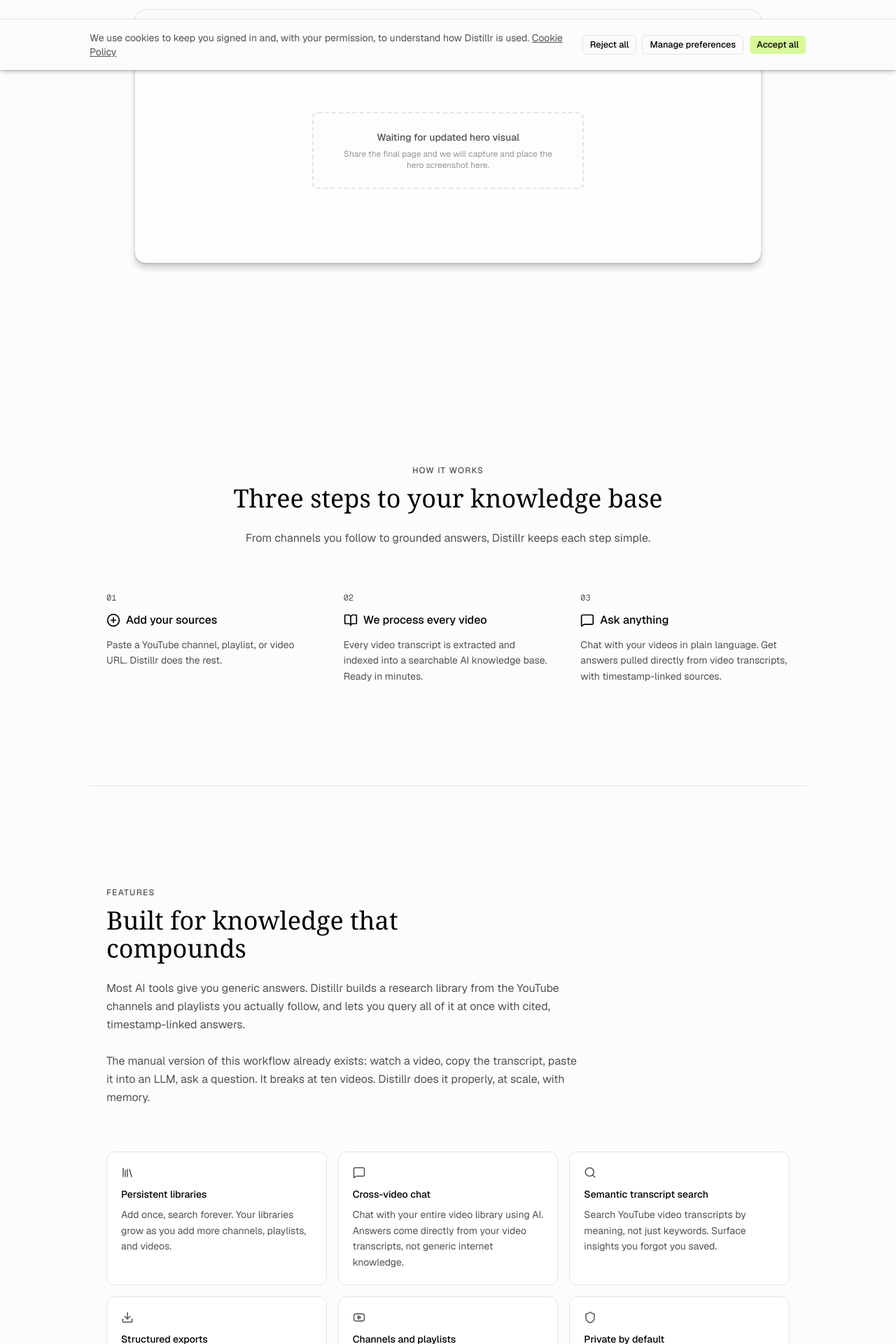
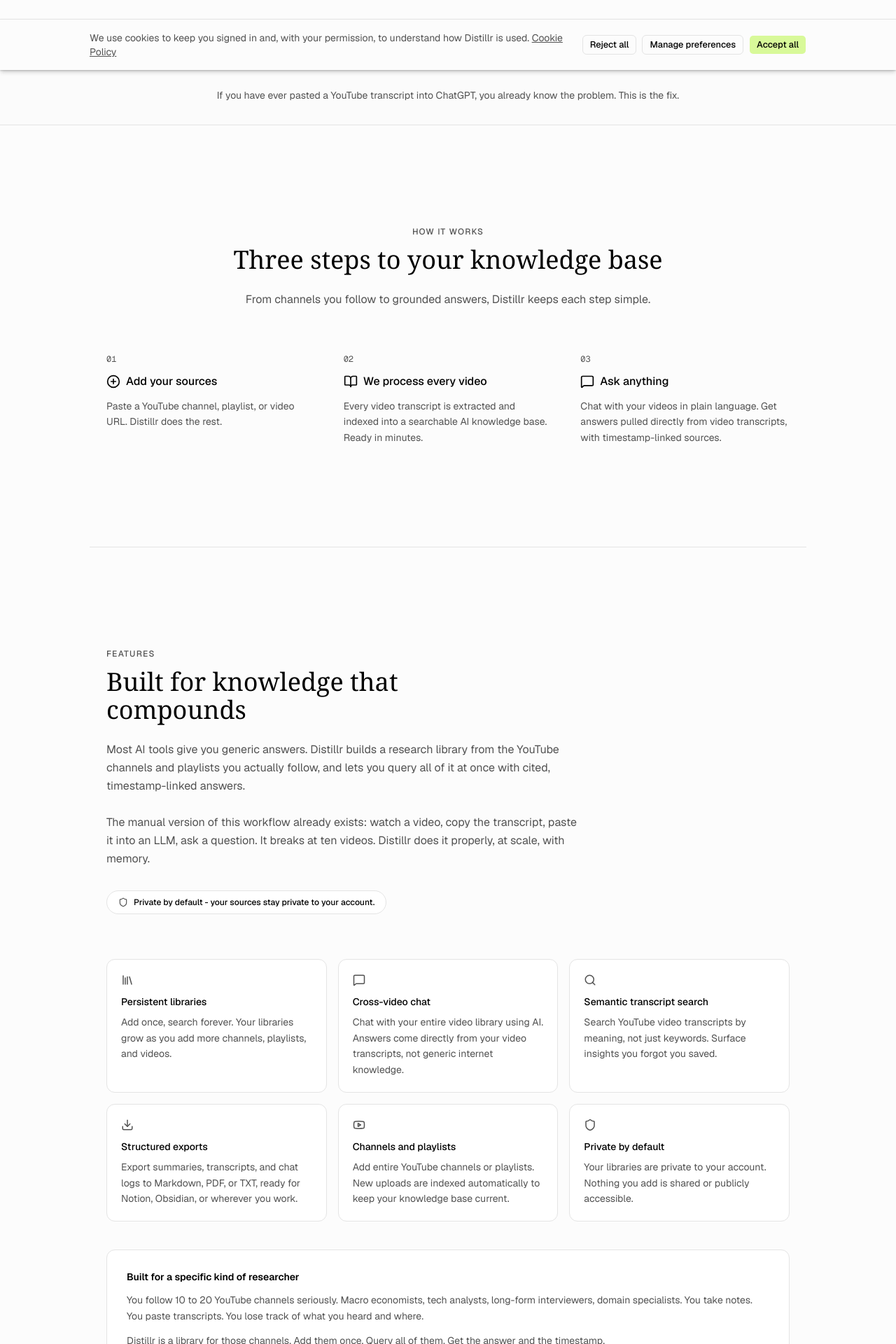
Before and after one commit to pnilssson/distillr, a Next.js app: page / in a window 1280 px wide. Shown: the part 700-2620 px from the top of the page at 70% size. Built offline with nearby package versions, Linux system fonts and the light colour scheme; no server answers.

Commit message:
feat: update landing social proof and trust sections

```diff
--- a/src/app/page.tsx
+++ b/src/app/page.tsx
@@ -1,9 +1,9 @@
 import { createSupabaseServerClient } from "@/server/core/supabase/server";
 import { MarketingNav } from "@/features/navigation/MarketingNav";
 import { HeroSection } from "@/features/marketing/HeroSection";
+import { SocialProofBar } from "@/features/marketing/SocialProofBar";
 import { HowItWorksSection } from "@/features/marketing/HowItWorksSection";
 import { FeaturesGridSection } from "@/features/marketing/FeaturesGridSection";
-import { FeatureShowcaseChat } from "@/features/marketing/FeatureShowcaseChat";
 import { FeatureShowcaseDark } from "@/features/marketing/FeatureShowcaseDark";
 import { PricingSection } from "@/features/marketing/PricingSection";
 import { FaqSection } from "@/features/marketing/FaqSection";
@@ -55,6 +55,14 @@ const faqSchema = {
       acceptedAnswer: {
         "@type": "Answer",
         text: "Distillr is a YouTube research library. It indexes transcripts from channels, playlists, and videos you choose, so you can search and ask questions across your sources with cited answers and timestamp links.",
+      },
+    },
+    {
+      "@type": "Question",
+      name: "Do you have to be technical to use it?",
+      acceptedAnswer: {
+        "@type": "Answer",
+        text: "No. You paste a YouTube URL. Distillr handles the rest. If you can use ChatGPT, you can use Distillr.",
       },
     },
     {
@@ -129,9 +137,9 @@ export default async function HomePage() {
       <JsonLd data={faqSchema} />
       <MarketingNav isAuthenticated={isAuthenticated} />
       <HeroSection isAuthenticated={isAuthenticated} />
+      <SocialProofBar />
       <HowItWorksSection />
       <FeaturesGridSection />
-      <FeatureShowcaseChat />
       <FeatureShowcaseDark />
       <PricingSection isAuthenticated={isAuthenticated} />
       <FaqSection />
--- a/src/features/marketing/FaqSection.tsx
+++ b/src/features/marketing/FaqSection.tsx
@@ -9,6 +9,11 @@ const faqs = [
     question: "What is Distillr?",
     answer:
       "Distillr is a YouTube research library. It indexes transcripts from channels, playlists, and videos you choose, so you can search and ask questions across your sources with cited answers and timestamp links.",
+  },
+  {
+    question: "Do you have to be technical to use it?",
+    answer:
+      "No. You paste a YouTube URL. Distillr handles the rest. If you can use ChatGPT, you can use Distillr.",
   },
   {
     question: "How does Distillr work with YouTube?",
--- a/src/features/marketing/FeatureShowcaseDark.tsx
+++ b/src/features/marketing/FeatureShowcaseDark.tsx
@@ -2,24 +2,30 @@
 
 import { motion } from "framer-motion";
 
-const exportFormats = ["Markdown", "PDF", "TXT", "Full chat log"];
+const exportFormats = ["Markdown", "PDF", "TXT"];
 
 const exportPreview = [
-  { type: "heading", text: "# Summary: Building a Morning Routine" },
-  { type: "bold", text: "Main takeaways:" },
-  { type: "item", text: "- Wake up at the same time every day" },
+  { type: "heading", text: "Title: Research Notes: AI and the Future of Knowledge Work" },
   {
-    type: "item",
-    text: "- Avoid your phone for the first 30 minutes",
+    type: "bold",
+    text: "Across 14 videos from Lex Fridman, Dwarkesh Patel, and The Knowledge Project:",
   },
   {
     type: "item",
-    text: "- Start with movement, even just a short walk",
+    text: "- All three channels agree that second-order effects of AI will hit knowledge work before physical work",
+  },
+  {
+    type: "item",
+    text: "- Dwarkesh Patel (ep. 48, 12:34) argues the constraint is not capability but institutional adoption speed",
+  },
+  {
+    type: "item",
+    text: "- Shane Parrish and his guest diverged sharply on timeline: Parrish sees a 3-year window, his guest argues incumbents will slow it to 10+ [38:17]",
   },
   { type: "spacer", text: "" },
   {
     type: "cite",
-    text: "Sources: [Video 1] [Video 2]",
+    text: "Sources: [Lex Fridman #399] [Dwarkesh Patel #48] [Knowledge Project #171]",
   },
 ];
 
--- a/src/features/marketing/FeaturesGridSection.tsx
+++ b/src/features/marketing/FeaturesGridSection.tsx
@@ -45,7 +45,11 @@ const features = [
 
 const fadeUp = {
   hidden: { opacity: 0, y: 24 },
-  visible: { opacity: 1, y: 0, transition: { duration: 0.5, ease: "easeOut" as const } },
+  visible: {
+    opacity: 1,
+    y: 0,
+    transition: { duration: 0.5, ease: "easeOut" as const },
+  },
 };
 
 const staggerContainer = {
@@ -55,7 +59,10 @@ const staggerContainer = {
 
 export function FeaturesGridSection() {
   return (
-    <section id="features" className="border-t mx-auto w-full max-w-5xl px-6 py-24 lg:py-36">
+    <section
+      id="features"
+      className="border-t mx-auto w-full max-w-5xl px-6 py-24 lg:py-36"
+    >
       <motion.div
         initial="hidden"
         whileInView="visible"
@@ -79,6 +86,11 @@ export function FeaturesGridSection() {
           copy the transcript, paste it into an LLM, ask a question. It breaks
           at ten videos. Distillr does it properly, at scale, with memory.
         </p>
+
+        <div className="mt-8 inline-flex items-center gap-2 rounded-full border bg-card px-4 py-2 text-xs font-medium text-foreground">
+          <Shield size={14} className="text-muted-foreground" />
+          Private by default - your sources stay private to your account.
+        </div>
       </motion.div>
 
       <motion.div
@@ -102,6 +114,25 @@ export function FeaturesGridSection() {
           </motion.div>
         ))}
       </motion.div>
+
+      <motion.aside
+        className="mt-10 rounded-xl border bg-card p-6 sm:p-7"
+        initial="hidden"
+        whileInView="visible"
+        viewport={{ once: true, margin: "-80px" }}
+        variants={fadeUp}
+      >
+        <h3 className="text-sm font-semibold">Built for a specific kind of researcher</h3>
+        <p className="mt-3 text-sm leading-relaxed text-muted-foreground">
+          You follow 10 to 20 YouTube channels seriously. Macro economists, tech
+          analysts, long-form interviewers, domain specialists. You take notes.
+          You paste transcripts. You lose track of what you heard and where.
+        </p>
+        <p className="mt-3 text-sm leading-relaxed text-muted-foreground">
+          Distillr is a library for those channels. Add them once. Query all of
+          them. Get the answer and the timestamp.
+        </p>
+      </motion.aside>
     </section>
   );
 }
--- a/src/features/marketing/FinalCtaSection.tsx
+++ b/src/features/marketing/FinalCtaSection.tsx
@@ -31,6 +31,9 @@ export function FinalCtaSection({ isAuthenticated }: FinalCtaSectionProps) {
         <Button asChild size="lg" className="h-12 px-10 text-base">
           <Link href={ctaHref}>{ctaLabel}</Link>
         </Button>
+        <p className="mt-2 text-xs text-muted-foreground">
+          No credit card needed. Cancel anytime.
+        </p>
       </motion.div>
     </section>
   );
--- a/src/features/marketing/HeroSection.tsx
+++ b/src/features/marketing/HeroSection.tsx
@@ -87,26 +87,6 @@ export function HeroSection({ isAuthenticated }: HeroSectionProps) {
         )}
       </motion.div>
 
-      <motion.div
-        className="mt-16 w-full max-w-4xl overflow-hidden rounded-2xl border bg-card shadow-xl"
-        initial={{ opacity: 0, y: 24, scale: 0.97 }}
-        animate={{ opacity: 1, y: 0, scale: 1 }}
-        transition={{ duration: 0.6, ease: "easeOut" as const, delay: 0.45 }}
-      >
-        <div className="border-b bg-muted/40 px-4 py-3 text-left">
-          <p className="text-xs font-medium text-muted-foreground">Hero image placeholder</p>
-        </div>
-        <div className="flex min-h-72 items-center justify-center bg-muted/20 p-8 text-center sm:min-h-80">
-          <div className="rounded-lg border-2 border-dashed border-border bg-background/70 px-8 py-6">
-            <p className="text-sm font-medium text-muted-foreground">
-              Waiting for updated hero visual
-            </p>
-            <p className="mt-1.5 max-w-xs text-xs text-muted-foreground/60">
-              Share the final page and we will capture and place the hero screenshot here.
-            </p>
-          </div>
-        </div>
-      </motion.div>
     </section>
   );
 }
--- a/src/features/marketing/SocialProofBar.tsx
+++ b/src/features/marketing/SocialProofBar.tsx
@@ -1,39 +1,11 @@
-const quotes = [
-  {
-    text: "I follow 30 channels about AI and finance. Now I can actually find what I half-remember watching six months ago.",
-    name: "Alex R.",
-    role: "Independent researcher",
-  },
-  {
-    text: "My team uses it to stay on top of industry channels. We stopped sending each other video links and just chat the library instead.",
-    name: "Maria L.",
-    role: "Content strategist",
-  },
-];
-
 export function SocialProofBar() {
   return (
-    <section className="border-y bg-muted/30 py-16 lg:py-24">
+    <section className="border-y bg-muted/20 py-8">
       <div className="mx-auto w-full max-w-5xl px-6">
-        <p className="mb-8 text-center text-xs font-medium uppercase tracking-widest text-muted-foreground">
-          What people are saying
+        <p className="text-center text-sm text-muted-foreground">
+          If you have ever pasted a YouTube transcript into ChatGPT, you already
+          know the problem. This is the fix.
         </p>
-        <div className="grid gap-4 sm:grid-cols-2">
-          {quotes.map(({ text, name, role }) => (
-            <div
-              key={name}
-              className="flex flex-col gap-4 rounded-xl border bg-card p-5"
-            >
-              <p className="text-sm leading-relaxed text-muted-foreground">
-                &ldquo;{text}&rdquo;
-              </p>
-              <div>
-                <p className="text-sm font-medium">{name}</p>
-                <p className="text-xs text-muted-foreground">{role}</p>
-              </div>
-            </div>
-          ))}
-        </div>
       </div>
     </section>
   );
```
Also changed, not shown: src/features/marketing/FeatureShowcaseChat.tsx (deleted, +0 -88 lines), public/marketing/landing-chat-app-1600x1000.png (deleted).
